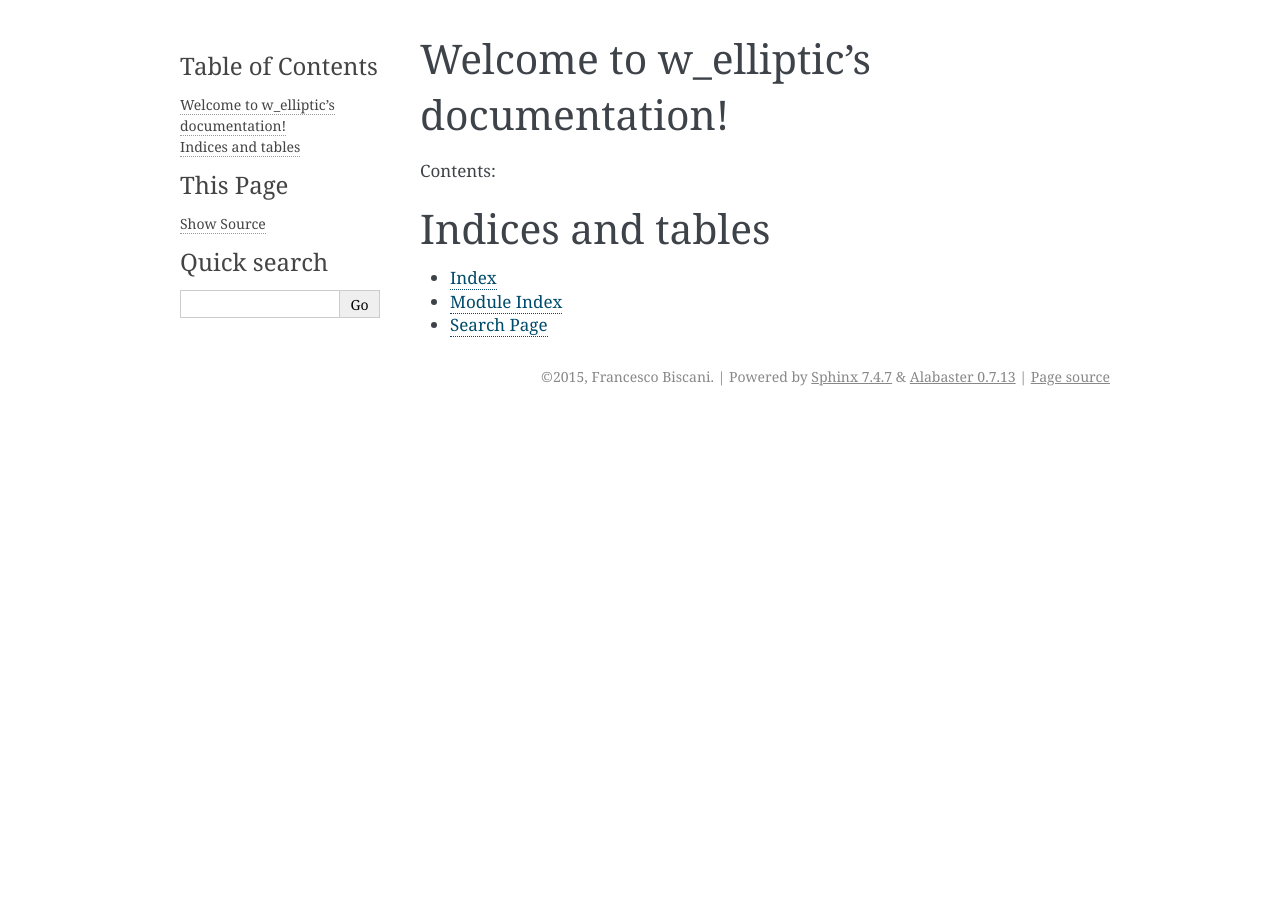
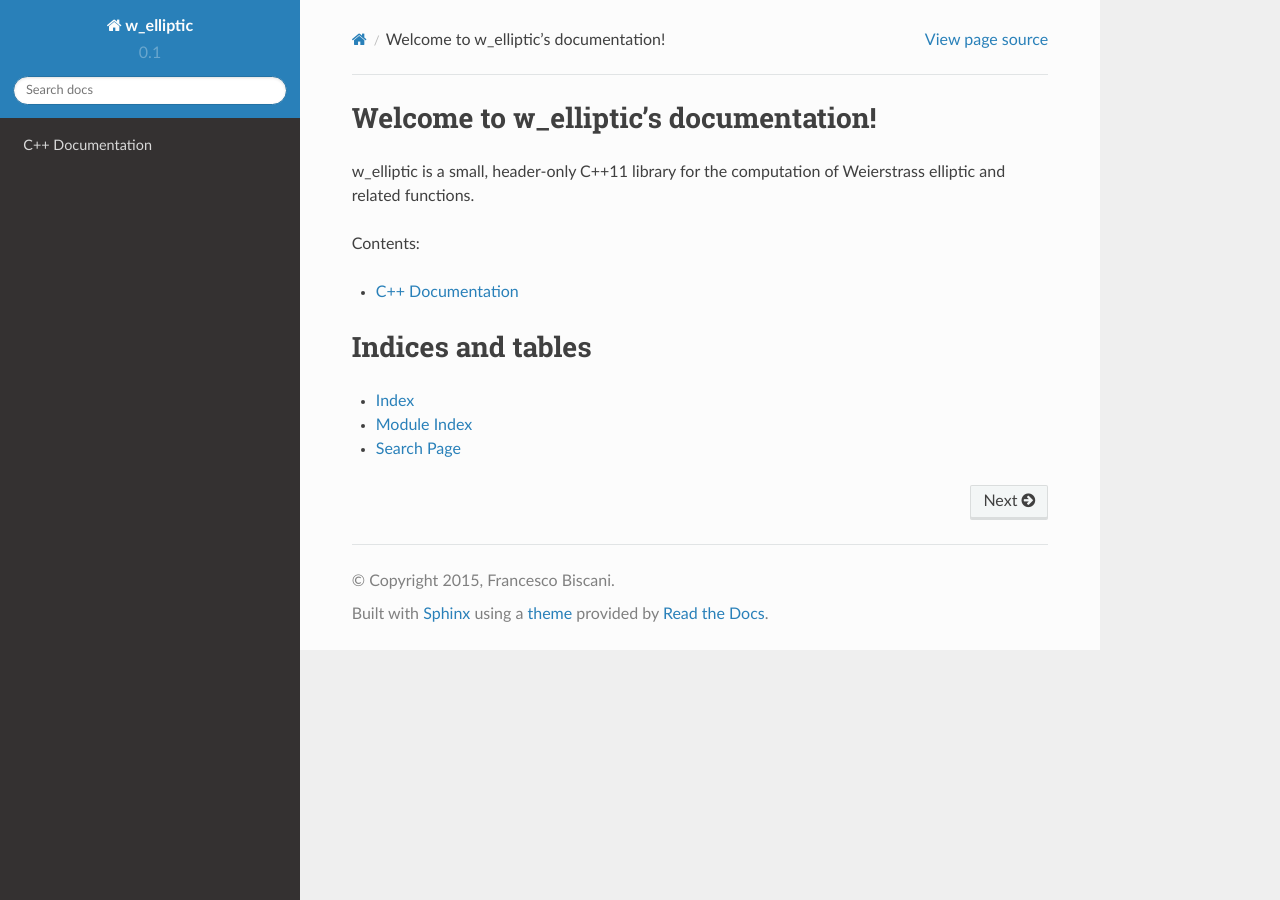
Before and after one commit to bluescarni/w_elliptic, a Sphinx documentation site: the page built from doc/sphinx/index.rst, in a window 1280 px wide. Built offline with Sphinx 7.4.7 and the Read the Docs theme 2.0.0, drawn with Linux system fonts in a browser that asks for light colours.

Commit message:
More work on docs.

```diff
--- a/doc/sphinx/conf.py
+++ b/doc/sphinx/conf.py
@@ -15,6 +15,7 @@
 import sys
 import os
 import shlex
+import sphinx_rtd_theme
 
 # If extensions (or modules to document with autodoc) are in another directory,
 # add these directories to sys.path here. If the directory is relative to the
@@ -35,7 +36,13 @@ extensions = [
     'sphinx.ext.todo',
     'sphinx.ext.coverage',
     'sphinx.ext.mathjax',
+    'breathe',
 ]
+
+# Breathe config.
+breathe_projects = { "w_elliptic": "../doxygen/xml" }
+breathe_default_project = "w_elliptic"
+breathe_default_members = ('members')
 
 # Add any paths that contain templates here, relative to this directory.
 templates_path = ['_templates']
@@ -114,7 +121,10 @@ todo_include_todos = True
 
 # The theme to use for HTML and HTML Help pages.  See the documentation for
 # a list of builtin themes.
-html_theme = 'alabaster'
+#html_theme = 'alabaster'
+
+html_theme = "sphinx_rtd_theme"
+html_theme_path = [sphinx_rtd_theme.get_html_theme_path()]
 
 # Theme options are theme-specific and customize the look and feel of a theme
 # further.  For a list of options available for each theme, see the
--- a/doc/sphinx/index.rst
+++ b/doc/sphinx/index.rst
@@ -3,15 +3,19 @@
    You can adapt this file completely to your liking, but it should at least
    contain the root `toctree` directive.
 
+
 Welcome to w_elliptic's documentation!
 ======================================
+
+w_elliptic is a small, header-only C++11 library for the computation of Weierstrass elliptic and related
+functions.
 
 Contents:
 
 .. toctree::
    :maxdepth: 2
 
-
+   cpp_docs.rst
 
 Indices and tables
 ==================
```
Also changed, not shown: doc/sphinx/cpp_docs.rst (added, +7 -0 lines), 3 other files.
